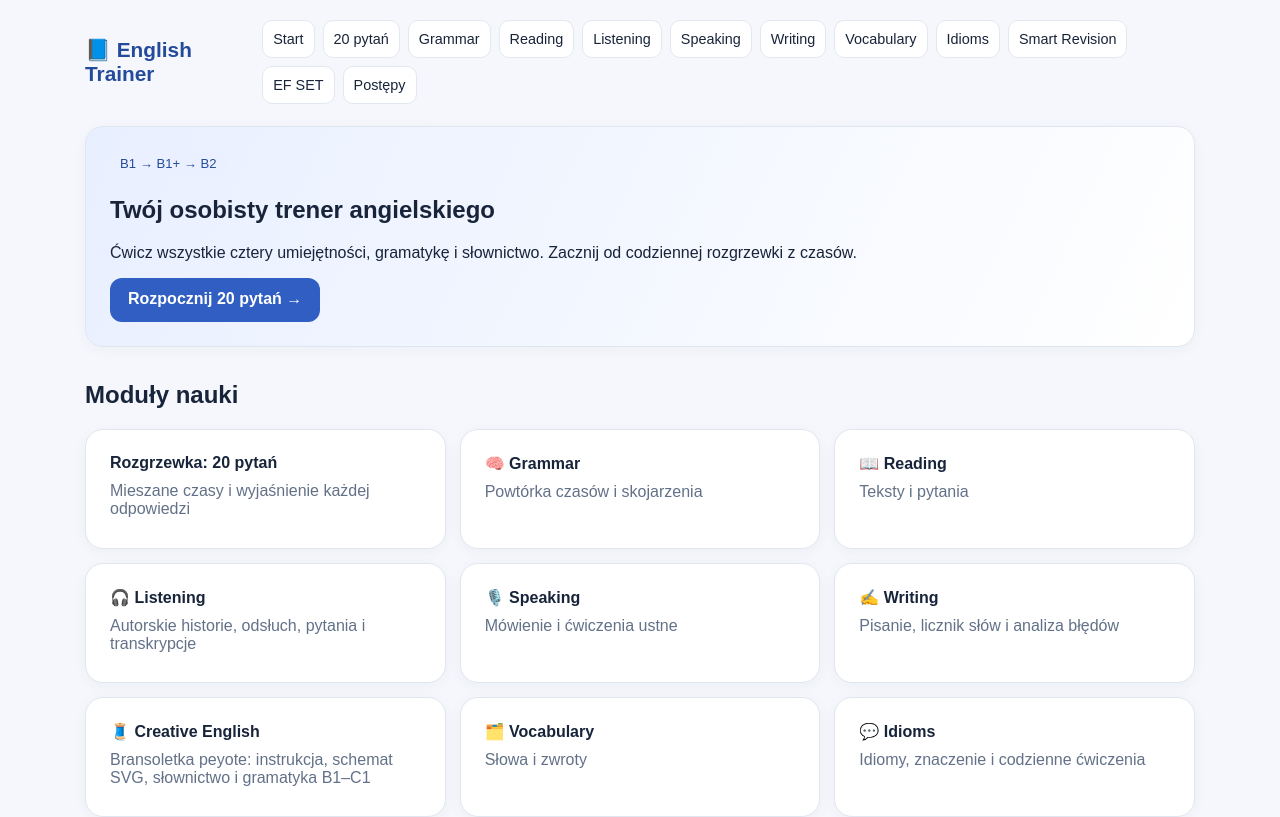
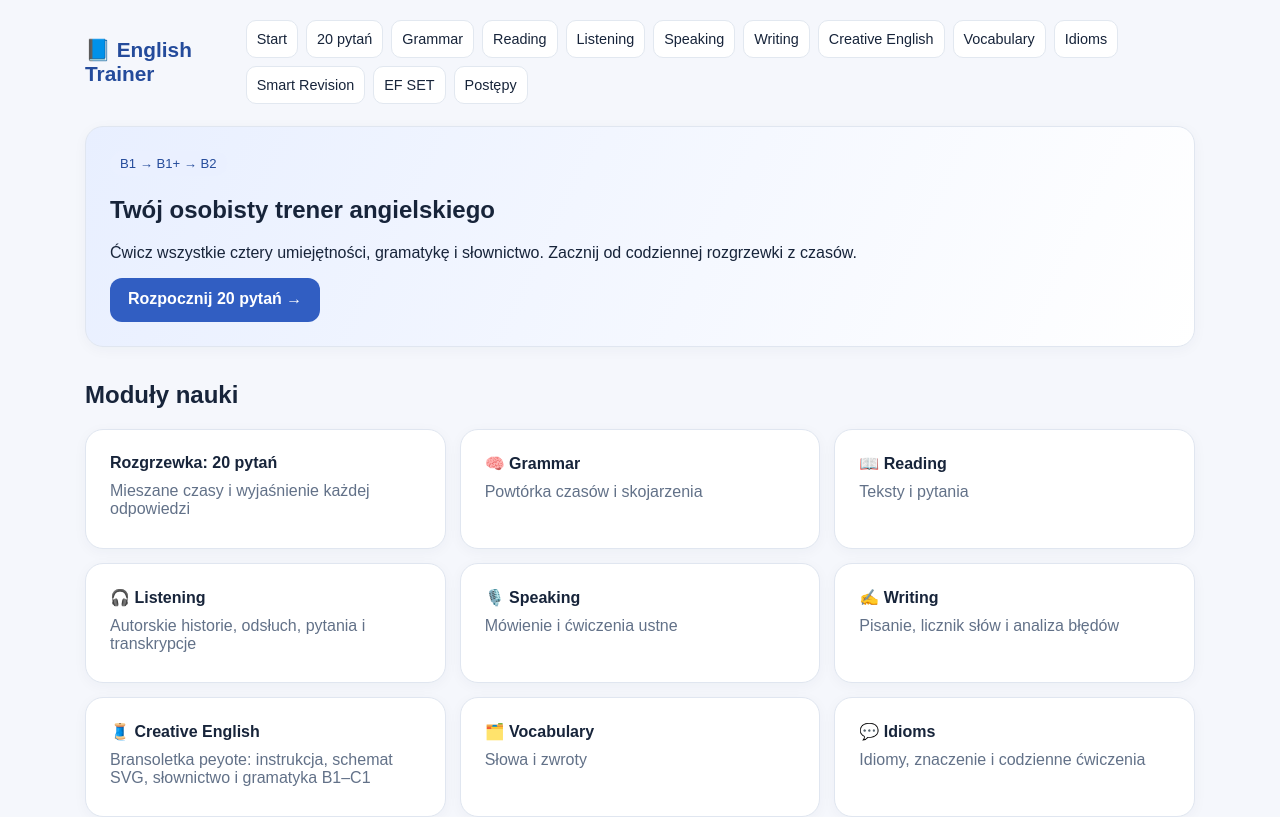
Before and after one commit to emiolsz/english-trainer, a Next.js app: page / in a window 1280 px wide. Shown: the top 817 px of the page. Built offline with nearby package versions, Linux system fonts and the light colour scheme.

Commit message:
Link Creative English lesson from navigation

```diff
--- a/app/layout.tsx
+++ b/app/layout.tsx
@@ -1,4 +1,4 @@
 import './globals.css';import Link from 'next/link';import type {Metadata} from 'next';
 export const metadata:Metadata={title:'English Trainer B1–B2',description:'Nauka angielskiego: gramatyka, czytanie, słuchanie, pisanie i mówienie',manifest:'/manifest.webmanifest',appleWebApp:{capable:true,title:'English Trainer',statusBarStyle:'default'},applicationName:'English Trainer',icons:{icon:'/icon.svg',shortcut:'/icon.svg',apple:'/icon.svg'}};
-const nav=[['/','Start'],['/warmup','20 pytań'],['/grammar','Grammar'],['/reading','Reading'],['/listening','Listening'],['/speaking','Speaking'],['/writing','Writing'],['/vocabulary','Vocabulary'],['/idioms','Idioms'],['/revision','Smart Revision'],['/efset','EF SET'],['/progress','Postępy']];
+const nav=[['/','Start'],['/warmup','20 pytań'],['/grammar','Grammar'],['/reading','Reading'],['/listening','Listening'],['/speaking','Speaking'],['/writing','Writing'],['/creative','Creative English'],['/vocabulary','Vocabulary'],['/idioms','Idioms'],['/revision','Smart Revision'],['/efset','EF SET'],['/progress','Postępy']];
 export default function RootLayout({children}:{children:React.ReactNode}){return <html lang="pl"><body><div className="shell"><header className="header"><Link href="/" className="logo">📘 English Trainer</Link><nav className="nav" aria-label="Nawigacja">{nav.map(([url,label])=><Link key={url} href={url}>{label}</Link>)}</nav></header><main>{children}</main><footer className="footer">English Trainer • B1 → B1+ → B2 • nauka krok po kroku</footer></div></body></html>}
```
